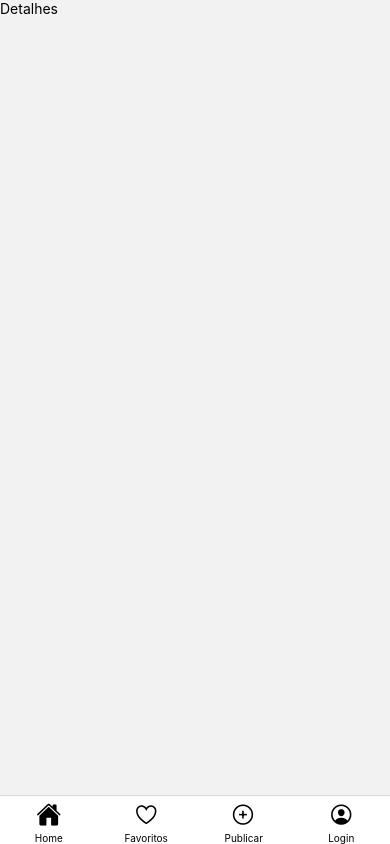
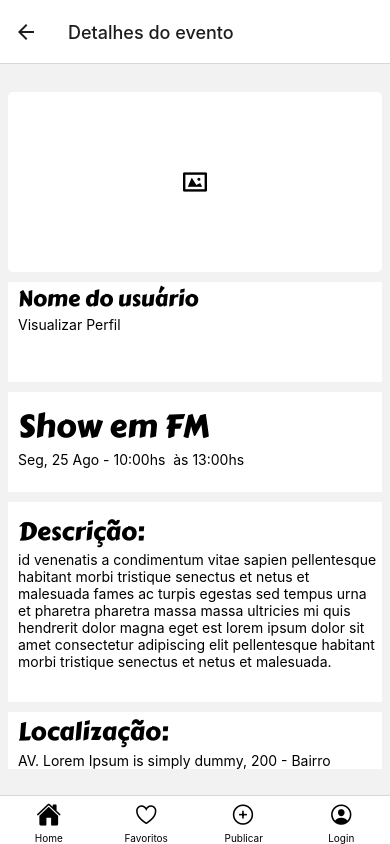
Before and after one commit to R0drigo-Pedroso/Projeto-Fala-no-Mic, a React Native app: screen /DetalhesStack in a window 390 px wide. Built offline with nearby package versions, Linux system fonts and the light colour scheme; no server answers.

Commit message:
Criando página de Detalhes
Criando parte visual de detalhes, com os cards e titulos

```diff
--- a/src/navegacoes/Stack.js
+++ b/src/navegacoes/Stack.js
@@ -14,9 +14,9 @@ const Stack = createNativeStackNavigator();
 
 export function NavegacaoHome() {
   return (
-    <Stack.Navigator screenOptions={{ headerShown: false }}>
+    <Stack.Navigator >
       <Stack.Screen name="HomeStack" component={Home} />
-      <Stack.Screen name="DetalhesStack" component={Detalhes} />
+      <Stack.Screen name="DetalhesStack" component={Detalhes} options={{ title: "Detalhes do evento" }} />
     </Stack.Navigator>
   );
 }
--- a/src/screens/Detalhes.js
+++ b/src/screens/Detalhes.js
@@ -1,14 +1,147 @@
-import { StyleSheet, Text, View } from 'react-native'
+import { StyleSheet, Text, View, Image,   KeyboardAvoidingView, ScrollView, Pressable } from 'react-native'
 import React from 'react'
+import { useState } from "react";
+import { Entypo } from "@expo/vector-icons";
+import FontLoader from "../components/useFonts/useFont";
 
 const Detalhes = () => {
+
+  const [image, setImage] = useState("");
+
   return (
-    <View>
-      <Text>Detalhes</Text>
-    </View>
+    <KeyboardAvoidingView style={estilos.viewSafe}>
+      <ScrollView>
+        <FontLoader>
+          <View style={estilos.container}>
+              {image && (
+                <Image
+                  source={{uri: image}}
+                  style={{width: "100%", height: 200}}
+                />
+              )}
+              {!image && (
+                <View style={estilos.cardImage}>
+                  <Entypo
+                  name="image"
+                  size={24}
+                  color="black"
+                  style={estilos.icon}
+                  />
+                </View>
+                )}
+            <View style={estilos.cardUsuario}>
+              <Text style={estilos.donoPost}>Nome do usuário</Text>
+              <Pressable>
+                <Text style={estilos.visualizarPerfil}>Visualizar Perfil</Text>
+              </Pressable>
+            </View>
+
+            <View style={estilos.cardTitulo}>
+              <Text style={estilos.nomeEvento}>Show em FM</Text>
+              <Text style={estilos.dataEvento}>Seg, 25 Ago - 10:00hs  às 13:00hs </Text>
+            </View>
+
+            <View style={estilos.descricao}>
+              <Text style={estilos.tituloDescricao}>Descrição:</Text>
+              <Text style={estilos.descricaoEvento}>id venenatis a condimentum vitae sapien pellentesque habitant morbi tristique senectus et netus et malesuada fames ac turpis egestas sed tempus urna et pharetra pharetra massa massa ultricies mi quis hendrerit dolor magna eget est lorem ipsum dolor sit amet consectetur adipiscing elit pellentesque habitant morbi tristique senectus et netus et malesuada.</Text>
+            </View>
+
+            <View style={estilos.local}>
+              <Text style={estilos.tituloLocalizacao}>Localização:</Text>
+              <Text style={estilos.endereco}>AV. Lorem Ipsum is simply dummy, 200 - Bairro </Text>
+            </View>
+
+          </View>
+        </FontLoader>
+      </ScrollView>
+    </KeyboardAvoidingView>
   )
 }
 
 export default Detalhes
 
-const styles = StyleSheet.create({})
+const estilos = StyleSheet.create({
+
+  viewSafe: {
+    flex: 1,
+  },
+  container: {
+    flex: 1,
+    backgroundColor: "#f7f7f7 ",
+    padding: 8,
+    marginTop: 10,
+  },
+
+  cardImage: {
+    marginTop: 10,
+    backgroundColor: "#FFFFFF",
+    height: 180,
+    width: "100%",
+    borderRadius: 5,
+    shadowColor: "#171717",
+    shadowOffset: { left: -15, right: 15 },
+    shadowOpacity: 0.2,
+    shadowRadius: 3,
+    justifyContent: "center",
+  },
+  icon: {
+    textAlign: "center"
+  },
+  cardUsuario: {
+    marginTop: 10,
+    backgroundColor: "#FFFFFF",
+    height: 100
+  },
+  donoPost: {
+    fontFamily: "carterOne",
+    fontSize: 22,
+    marginLeft: 10
+  },
+  visualizarPerfil: {
+    marginLeft: 10
+  },
+  cardTitulo: {
+    marginTop: 10,
+    backgroundColor: "#FFFFFF",
+    height: 100
+  },
+  nomeEvento: {
+    fontFamily: "carterOne",
+    fontSize: 32,
+    marginTop: 10,
+    marginLeft: 10
+  },
+  dataEvento: {
+    marginLeft: 10
+  },
+  descricao: {
+    marginTop: 10,
+    backgroundColor: "#FFFFFF",
+    height: 200,
+  },
+  descricaoEvento: {
+    marginLeft: 10
+  },
+  tituloDescricao: {
+    fontFamily: "carterOne",
+    fontSize: 25,
+    marginTop: 10,
+    marginLeft: 10
+  },
+  local: {
+    marginTop: 10,
+    backgroundColor: "#FFFFFF",
+  },
+  tituloLocalizacao: {
+    fontSize: 25,
+    fontFamily: "carterOne",
+    marginLeft: 10
+  },
+  endereco: {
+    marginTop: 1,
+    marginLeft: 10
+  }
+
+
+
+})
```
